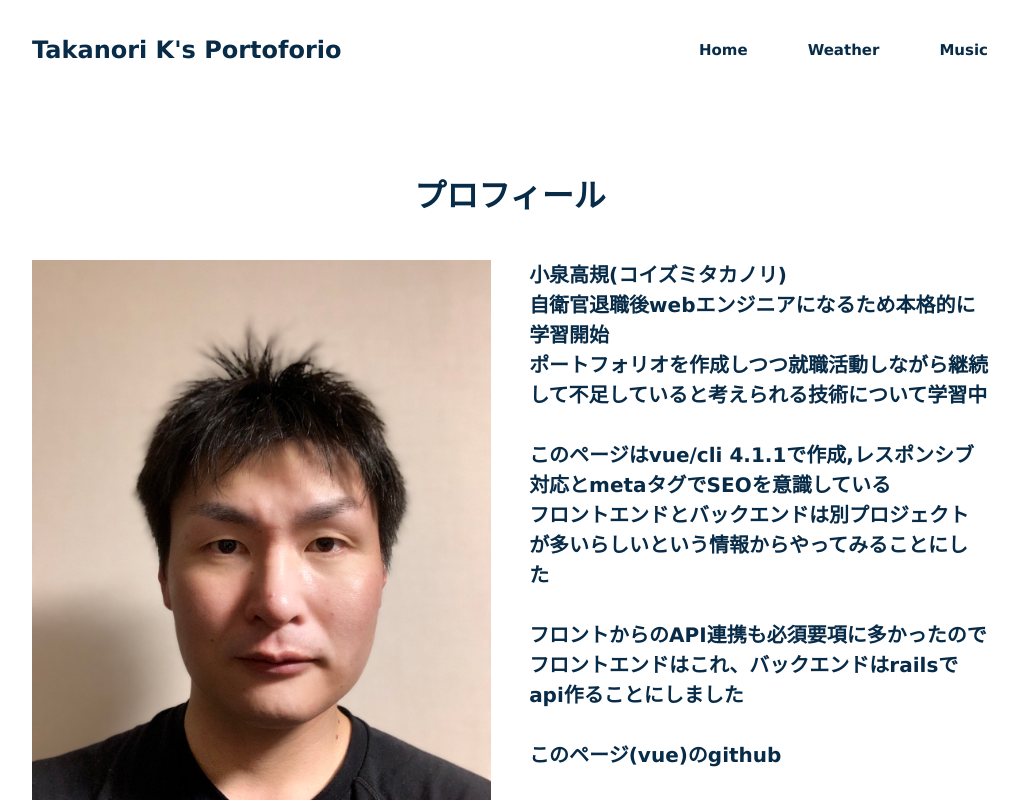
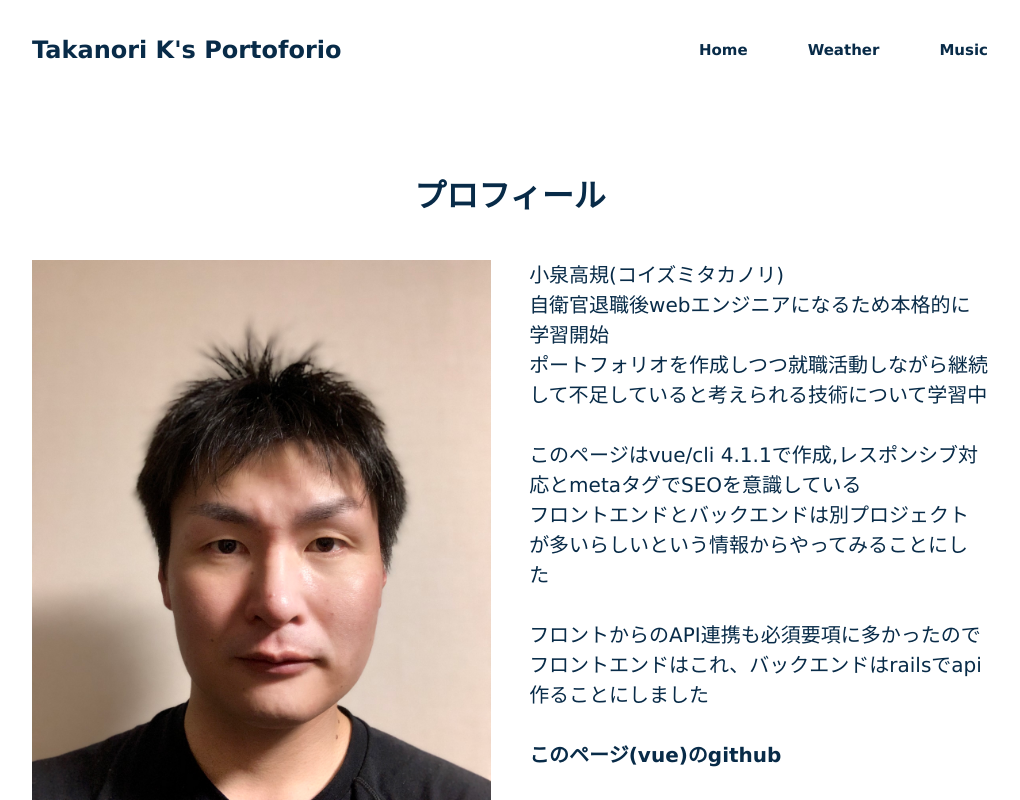
Before and after one commit to takanori-k-1074/vue-pages, a Vue app: page / in a window 1280 px wide. Shown: the top 800 px of the page, without its empty margins (130-1150 px from the left). Built offline with nearby package versions, Linux system fonts and the light colour scheme.

Commit message:
npm run build

```diff
--- a/src/assets/sass/layout/home.scss
+++ b/src/assets/sass/layout/home.scss
@@ -125,6 +125,5 @@
 @media only screen and (min-width: 1280px) {
   p {
     font-size: 20px;
-    font-weight: bold;
   }
 }
```
Also changed, not shown: 11 other files (tests, documents, lock files or other folders).
